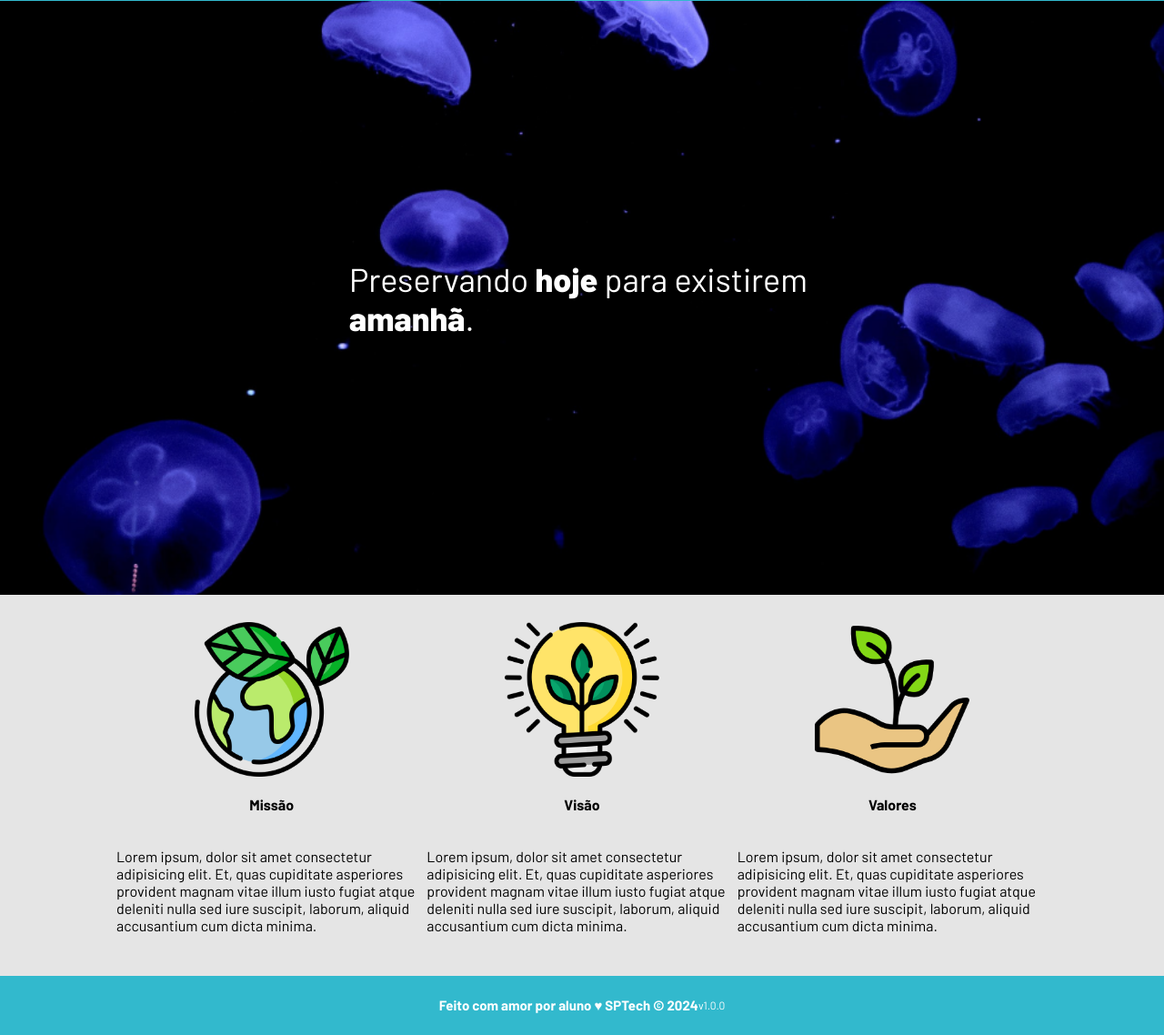
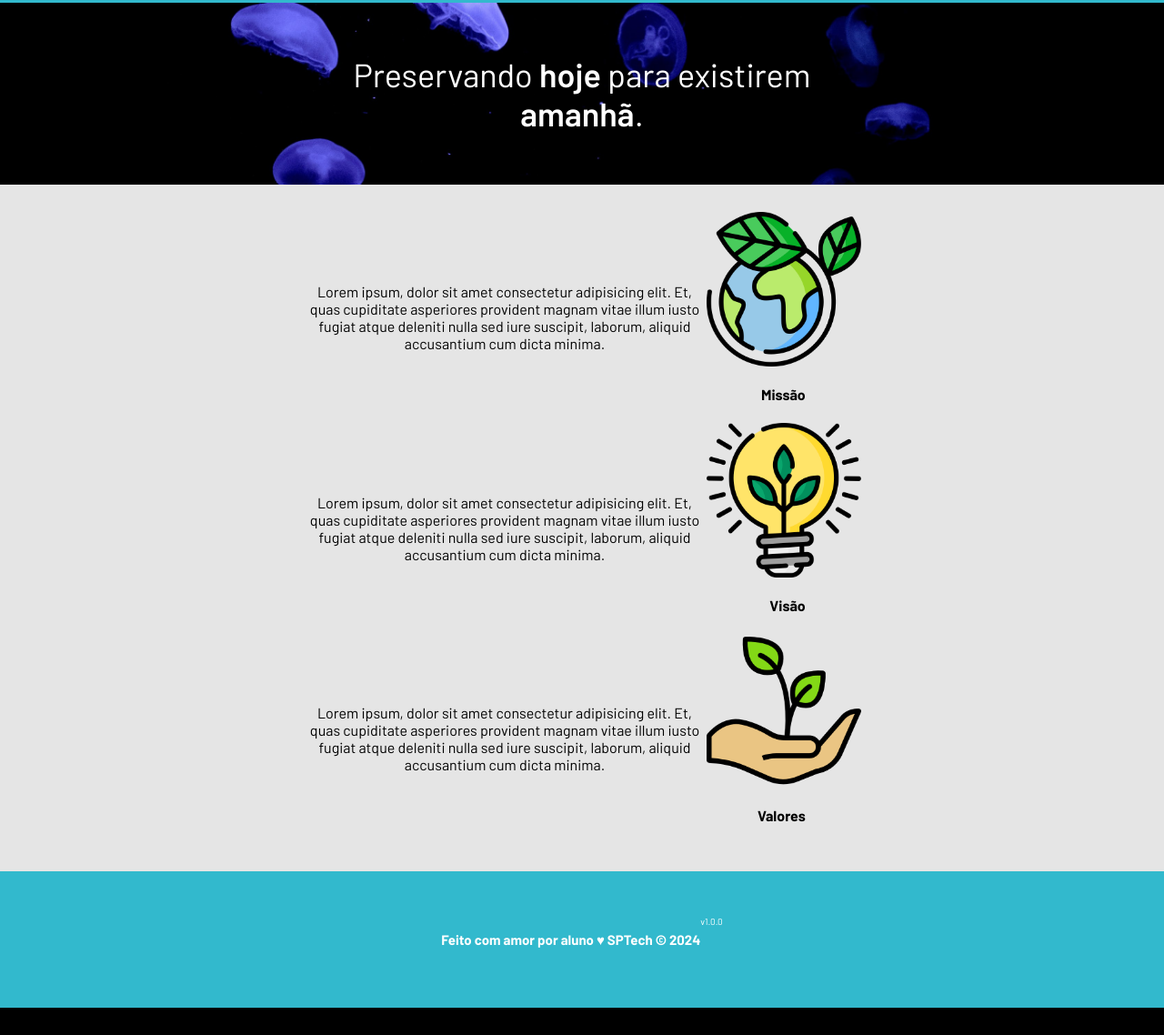
Before and after one commit to ErickYuta/Aula-CSS-2, a plain HTML site: page public/index.html in a window 1280 px wide. Shown: the part 81-1219 px from the top of the page at 91% size. After the commit the page ends 1189 px from the top, so only its background shows below. Drawn offline with Linux system fonts and the light colour scheme.

Commit message:
Realizando alterações na Aqua-tech

```diff
--- a/public/index.html
+++ b/public/index.html
@@ -46,25 +46,25 @@
         <div class="boxes">
           <div class="box">
             <img src="./assets/imgs/planet-earth_color.png">
-            <h4>Missão</h4>
             <p>Lorem ipsum, dolor sit amet consectetur adipisicing elit. Et, quas cupiditate asperiores provident magnam
               vitae illum iusto fugiat atque deleniti nulla sed iure suscipit, laborum, aliquid accusantium cum dicta
               minima.</p>
-          </div>
+            </div>
+            <h4>Missão</h4>
           <div class="box">
             <img src="./assets/imgs/lightbulb_color.png">
-            <h4>Visão</h4>
             <p>Lorem ipsum, dolor sit amet consectetur adipisicing elit. Et, quas cupiditate asperiores provident magnam
               vitae illum iusto fugiat atque deleniti nulla sed iure suscipit, laborum, aliquid accusantium cum dicta
               minima.</p>
-          </div>
+            </div>
+            <h4>Visão</h4>
           <div class="box">
             <img src="./assets/imgs/growth_color.png">
-            <h4>Valores</h4>
             <p>Lorem ipsum, dolor sit amet consectetur adipisicing elit. Et, quas cupiditate asperiores provident magnam
               vitae illum iusto fugiat atque deleniti nulla sed iure suscipit, laborum, aliquid accusantium cum dicta
               minima.</p>
-          </div>
+            </div>
+            <h4>Valores</h4>
         </div>
       </div>
     </div>
--- a/public/styles/style.css
+++ b/public/styles/style.css
@@ -17,24 +17,25 @@ body{
 
 .header{
     height: var(--tamanho-header);
-    border-bottom: 2px solid #32b9cd;
+    border-bottom: 4px solid #32b9cd;
 }
 
 .container{
     display: flex;
+    align-items: center;
+    justify-content: center;
     width: 80%;
     margin: auto;
 }
 
 .header .container {
     justify-content: space-between;
-    align-items: center;
     height: 100%;
 }
 
 .header a{
     text-decoration: none;
-    color: #e3b062;
+    color: #fff;
 }
 
 .agora{
@@ -58,7 +59,7 @@ body{
 
 /* Banner */
 .banner{
-    height: var(--tamanho-banner);
+    height: 200px;
     color: white;
     background-image: url('../assets/imgs/bg-jelly-fish-para-home.png');
     background-size: cover;
@@ -66,8 +67,9 @@ body{
 
 .banner .container{
     justify-content: center;
-    align-items: center;
+    text-align: center;
     height: 100%;
+    width: 100%;
 }
 
 .banner .container p{
@@ -75,50 +77,58 @@ body{
     margin: 0;
     padding: 0;
     font-size: 36px;
+    text-align: center;
 }
 
 .banner .container span{
-    font-weight: 800;
+    font-weight: 600;
 }
 
 .social {
     background-color: #e5e5e5;
     display: flex;
     justify-content: center;
-    align-items: center;
 }
 
 .social .container .boxes{
     display: flex;
-    justify-content: space-between;
-    width: 100%;
+    flex-direction: column;
+    width: 60%;
+    justify-content: center;
     padding: 30px 0;
 }
 
 .box {
     display: flex;
-    flex-direction: column;
-    align-items: center;
+    flex-direction: row-reverse;
+    text-align: center;
+    align-items: end;
 }
 
 .box img {
     width: 170px;
 }
+.boxes h4 {
+    width: 90%;
+    text-align: end;
+}
 
 /* Footer */
 .footer{
     background-color: #32b9cd;
-    height: var(--tamanho-footer);
+    height: 150px;
     color: #fff;
     display: flex;
     font-size: 15px;
 }
 .footer .container{
+    display: flex;
     justify-content: center;
     align-items: center;
 }
-.version{
-    font-size: 12px;
+.footer span{
+    padding-bottom: 40px;
+    font-size: 10px;
 }
 
 /* Login */
```
